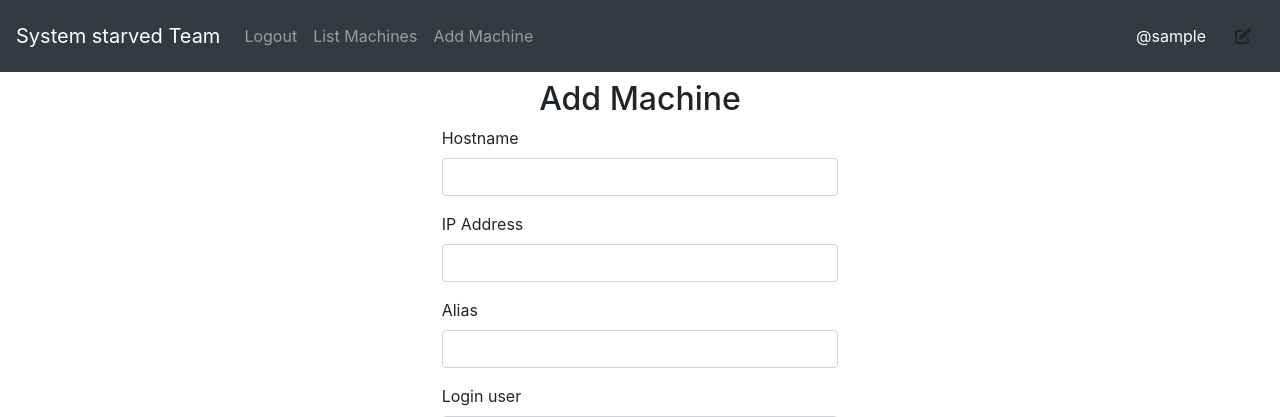
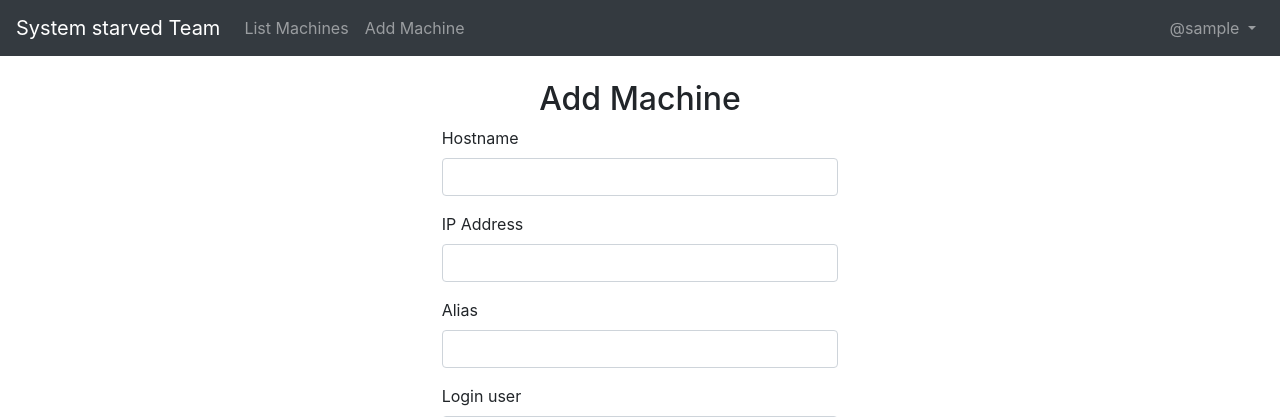
Before and after one commit to santoshs/reserv, a Flask app: page /add_machine in a window 1280 px wide. Shown: the top 417 px of the page. Run offline with Flask 2, Linux system fonts and the light colour scheme; the visitor is signed in with stand-in values (Sample User, id 1); data comes from the database, SQL or seed files in the repository; data that the repository does not hold is empty; some libraries are stand-ins or nearby versions.

Commit message:
template: User profile as a dropdown
Signed-off-by: Santosh Sivaraj <santosh@fossix.org>

```diff
--- a/resrv/templates/master.html
+++ b/resrv/templates/master.html
@@ -35,13 +35,6 @@
       <div class="collapse navbar-collapse">
         <ul class="navbar-nav mr-auto">
           <li class="nav-item">
-          {% if not current_user.is_authenticated %}
-            <a class="nav-link" href="{{ url_for('.login') }}">Login</a>
-          {% else %}
-            <a class="nav-link" href="{{ url_for('.logout') }}">Logout</a>
-          {% endif %}
-          </li>
-          <li class="nav-item">
             <a class="nav-link" href="{{ url_for('.machine_list') }}">List Machines</a>
           </li>
           {% if current_user.is_authenticated %}
@@ -50,16 +43,28 @@
           </li>
           {% endif %}
         </ul>
-        {% if current_user.is_authenticated %}
-        <span class="navbar-text">
-          <a class="nav-link" href="{{ url_for('.profile') }}">
-            @{{ current_user.username }}
-          </a>
-        </span>
-        <a href="{{ url_for('.edit_profile') }}" class="btn">
-          <i class="fas fa-edit"></i>
-        </a>
-        {% endif %}
+        <ul class="navbar-nav">
+          {% if current_user.is_authenticated %}
+          <li class="nav-item dropdown">
+            <a class="nav-link dropdown-toggle" href="#" id="UserProfileDropDown" role="button" data-toggle="dropdown" aria-haspopup="true" aria-expanded="false">
+              @{{ current_user.username }}
+            </a>
+            <div class="dropdown-menu" aria-labelledby="UserProfileDropdown">
+              <a href="{{ url_for('.profile') }}" class="dropdown-item"> View Profile </a>
+              <a href="{{ url_for('.edit_profile') }}" class="dropdown-item">
+                Edit Profile
+              </a>
+              <div class="dropdown-divider"></div>
+              <a href="{{ url_for('.logout') }}" class="dropdown-item">Logout</a>
+            </div>
+          </li>
+          {% else %}
+          <li class="nav-item">
+            <a class="nav-link" href="{{ url_for('.login') }}">Login</a>
+          </li>
+          {% endif %}
+          <li class="nav-item"></li>
+        </ul>
       </div>
     </nav>
 
```
